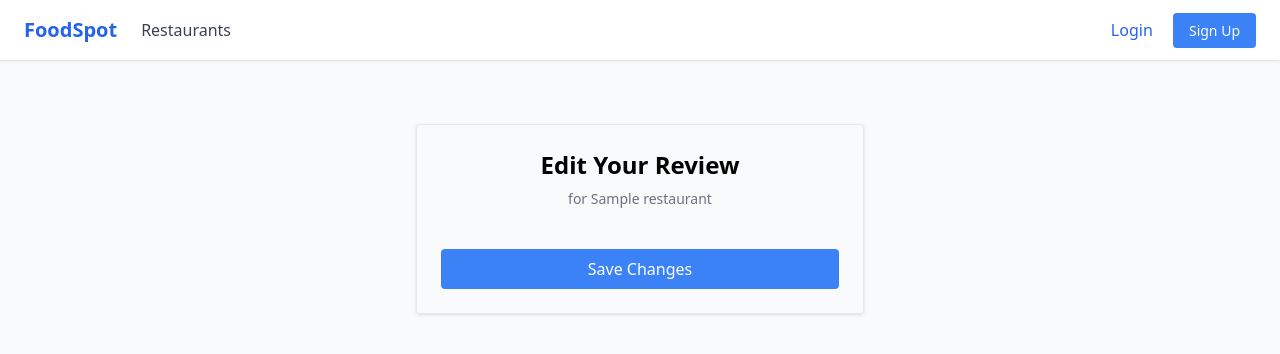
After one commit to swetha580/foodspot-django, a Django app: template app/templates/app/edit_review.html in a window 1280 px wide. The commit adds this page. Shown: the top 354 px of the page. Run offline with Django 5.2, Linux system fonts and the light colour scheme; the template is opened without the code that fills it: most values are stand-ins (such as "Sample title", 1, 10 or a date in 2020); some libraries are stand-ins or nearby versions.

Commit message:
feat: add edit and delete for own review

```diff
--- /dev/null
+++ b/app/templates/app/edit_review.html
@@ -0,0 +1,28 @@
+{% extends "base.html" %}
+
+{% block content %}
+<div class="max-w-md mx-auto mt-10 p-6 border border-gray-200 rounded shadow">
+    <h2 class="text-2xl font-bold mb-2 text-center">Edit Your Review</h2>
+    <p class="text-sm text-gray-500 text-center mb-6">for {{ object.restaurant.name }}</p>
+    <form method="post" class="space-y-4">
+        {% csrf_token %}
+        {% for field in form %}
+        <div>
+            <label class="block text-sm font-medium text-gray-700 mb-1">{{ field.label }}</label>
+            {% if field.name == 'comment' %}
+            <textarea name="{{ field.html_name }}" id="{{ field.id_for_label }}" rows="4"
+                      class="w-full border border-gray-300 rounded px-3 py-2 focus:outline-none focus:ring-2 focus:ring-blue-500">{% if field.value %}{{ field.value }}{% endif %}</textarea>
+            {% else %}
+            <input type="number" name="{{ field.html_name }}" id="{{ field.id_for_label }}" min="1" max="5"
+                   class="w-full border border-gray-300 rounded px-3 py-2 focus:outline-none focus:ring-2 focus:ring-blue-500"
+                   {% if field.value %}value="{{ field.value }}"{% endif %}>
+            {% endif %}
+            {% if field.errors %}
+            <p class="text-xs text-red-600 mt-1">{{ field.errors.0 }}</p>
+            {% endif %}
+        </div>
+        {% endfor %}
+        <button type="submit" class="w-full bg-blue-500 hover:bg-blue-600 text-white font-medium px-4 py-2 rounded">Save Changes</button>
+    </form>
+</div>
+{% endblock %}
--- a/app/urls.py
+++ b/app/urls.py
@@ -1,6 +1,6 @@
 from django.urls import path
 from django.contrib.auth import views as auth_views
-from app.views import home, SignUpView, RestaurantListView, RestaurantDetailView, ToggleBookmarkView, BookmarkedListView, ToggleVisitedView, VisitedListView, SubmitReviewView, ReviewListView
+from app.views import home, SignUpView, RestaurantListView, RestaurantDetailView, ToggleBookmarkView, BookmarkedListView, ToggleVisitedView, VisitedListView, SubmitReviewView, ReviewListView,  EditReviewView, DeleteReviewView
 urlpatterns = [
     path('home/', home, name='home'),
     path('signup/', SignUpView.as_view(), name='signup'),
@@ -29,4 +29,7 @@ urlpatterns = [
     path('restaurants/<int:pk>/visited/', ToggleVisitedView.as_view(), name='toggle_visited'),
     path('visited/', VisitedListView.as_view(), name='visited_list'),
     path('restaurants/<int:pk>/review/', SubmitReviewView.as_view(), name='submit_review'),
+    path('restaurants/<int:pk>/reviews/', ReviewListView.as_view(), name='review_list'),
+    path('reviews/<int:pk>/edit/', EditReviewView.as_view(), name='edit_review'),
+    path('reviews/<int:pk>/delete/', DeleteReviewView.as_view(), name='delete_review'),
 ]
--- a/app/views/__init__.py
+++ b/app/views/__init__.py
@@ -3,4 +3,8 @@ from .auth_views import SignUpView
 from .restaurant_views import RestaurantListView, RestaurantDetailView
 from .bookmark_views import ToggleBookmarkView, BookmarkedListView
 from .visited_views import ToggleVisitedView, VisitedListView
+<<<<<<< HEAD
 from .review_views import SubmitReviewView, ReviewListView
+=======
+from .review_views import SubmitReviewView, EditReviewView, DeleteReviewView
+>>>>>>> db071ff (feat: add edit and delete for own review)
```
Also changed, not shown: app/templates/app/restaurant_detail.html (+9 -0 lines), app/tests/test_edit_delete_review.py (added, +59 -0 lines), app/views/review_views.py (+6 -6 lines).
